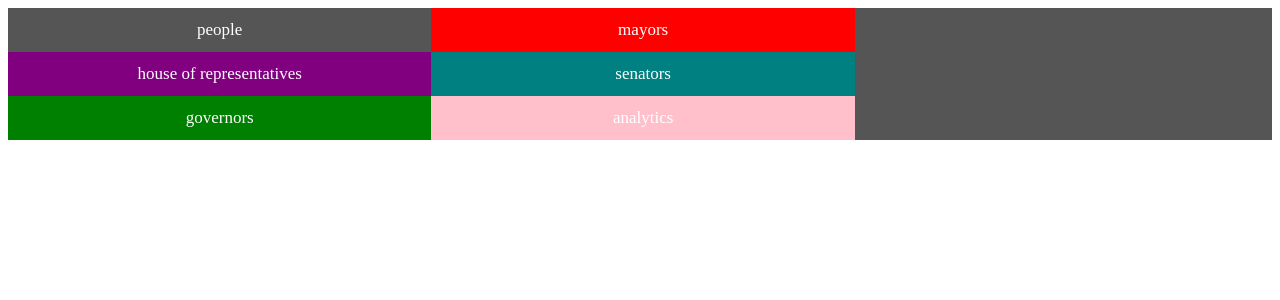
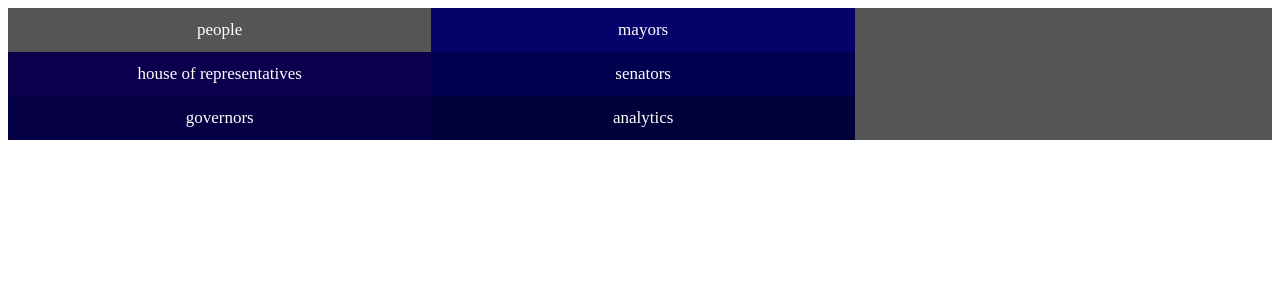
Before and after one commit to Cwiesen/DiversityInclusionFrontend, an Angular app: page / in a window 1280 px wide. Shown: the top 300 px of the page. Built offline with nearby package versions, Linux system fonts and the light colour scheme.

Commit message:
changed colors

```diff
--- a/src/app/dashboard/dashboard.component.css
+++ b/src/app/dashboard/dashboard.component.css
@@ -24,26 +24,26 @@
 
   /* Style the current/active link */
   .navbar a.active {
-    background-color: #4CAF50;
+    background-color: #020a79;
   }
   .b {
-    background-color: red;
+    background-color: rgb(5, 3, 105);
   }
   .c {
-    background-color:blue;
+    background-color:rgb(2, 2, 73);
   }
   .c {
-    background-color:purple;
+    background-color:rgb(11, 0, 77);
   }
   .d {
-    background-color:teal;
+    background-color:rgb(0, 1, 78);
   }
   .e {
-    background-color:green;
+    background-color:rgb(5, 0, 68);
   }
 
   .f {
-      background-color: pink;
+      background-color: rgb(0, 1, 56);
   }
 
   /* Add responsiveness - on screens less than 500px, make the navigation links appear on top of each other, instead of next to each other */
```
